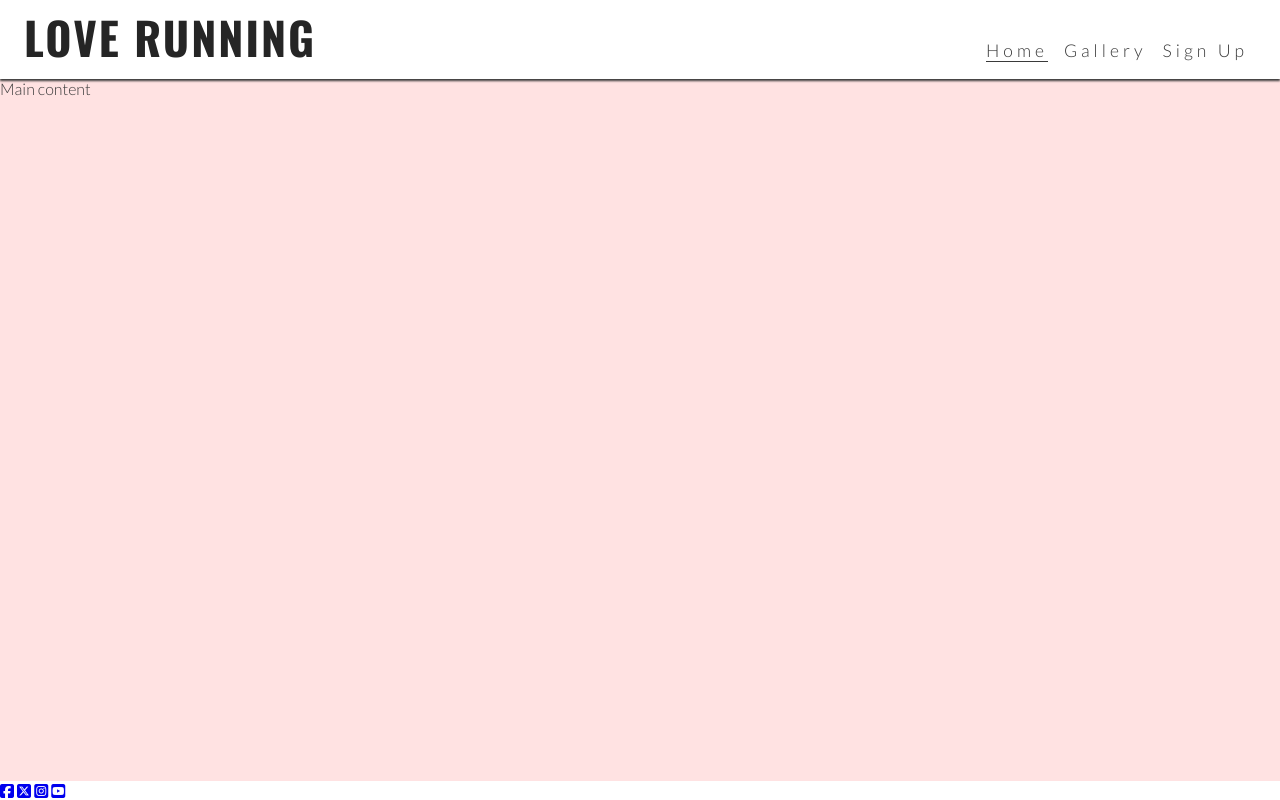
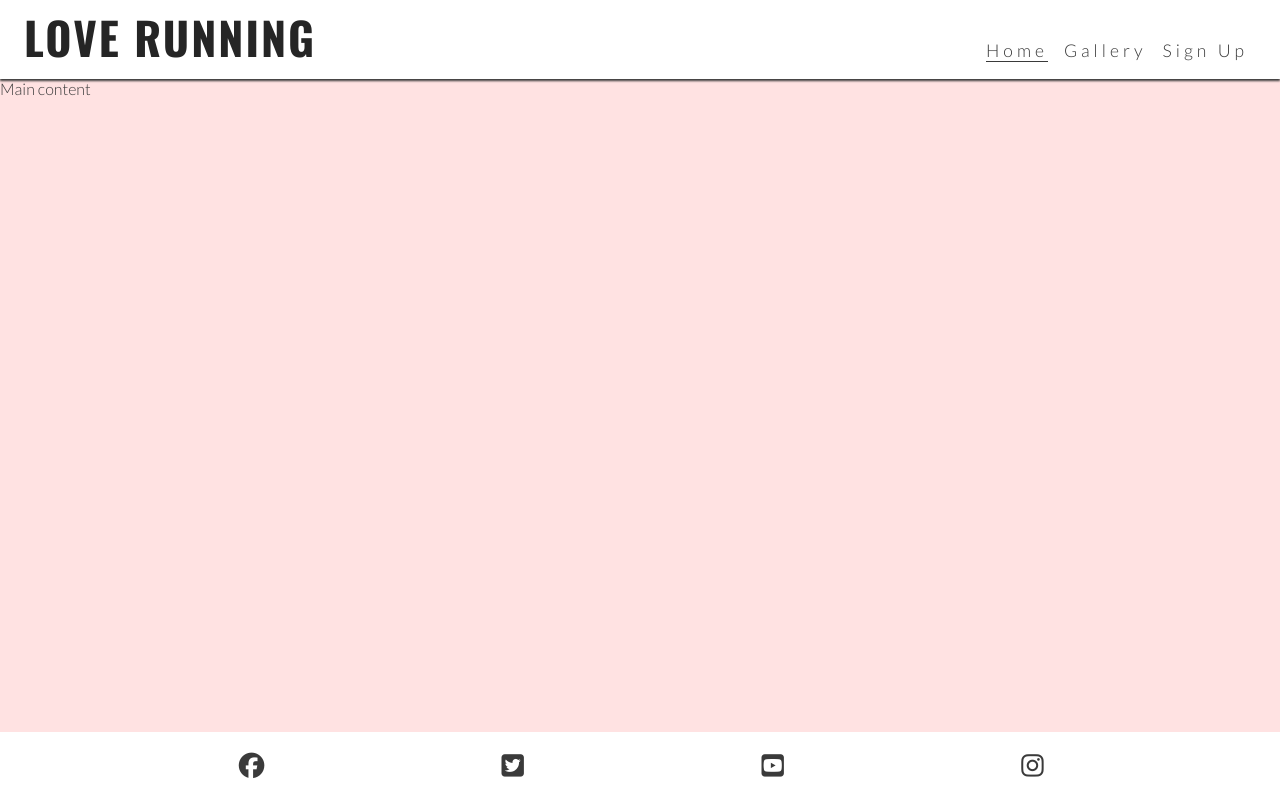
Before and after one commit to adoleyvanessa-prog/love-running, a plain HTML site: page index.html in a window 1280 px wide. Drawn offline with nearby package versions, Linux system fonts and the light colour scheme.

Commit message:
style footer for all screen sizes

```diff
--- a/assets/css/style.css
+++ b/assets/css/style.css
@@ -85,9 +85,20 @@ main {
 }
 
 /* Footer */
-footer {
-    background-color: rgb(255, 255, 255);
+#social-networks {
+    text-align: center;
+    padding: 20px 0;
+    display: flex;
+    justify-content: space-evenly;
+    list-style-type: none;
 }
+
+#social-networks i {
+    font-size: 160%;
+    padding: 5%;
+    color: #3a3a3a;
+}
+
 /* media query for tablets and larger 768px and up */
 @media screen and (min-width: 768px) {
     /* header */
@@ -121,7 +132,7 @@ footer {
 }
 
 @media screen and (min-width: 992px) {
-    #menu a:hover {
+    #menu a:hover{
         border-bottom: 1px solid #3a3a3a;
     }
 }
--- a/index.html
+++ b/index.html
@@ -55,35 +55,28 @@
     <main>Main content</main>
     <!-- Footer -->
     <footer>
-      <ul>
-        <li>
-          <a
-            href="https://www.facebook.com/"
-            target="_blank"
-            rel="noopener"
-            aria-label="Visit our Facebook page (opens in a new tab)"
-            ><i class="fa-brands fa-square-facebook"></i></a>
-
-            <a href="https://x.com/"
-            target="_blank"
-            rel="noopener"
-            aria-label="Visit our X page (opens in a new tab)"
-            ><i class="fa-brands fa-square-x-twitter"></i></a>
-
-            <a href="https://www.instagram.com/"
-            target="_blank"
-            rel="noopener"
-            aria-label="Visit our instagram page (opens in a new tab)"
-            ><i class="fa-brands fa-square-instagram"></i></a>
-
-            <a href="https://www.youtube.com/"
-            target="_blank"
-            rel="noopener"
-            aria-label="Visit our youtube page (opens in a new tab)"
-            ><i class="fa-brands fa-square-youtube"></i></a>
-        </li>
-
-      </ul>
+      <ul id="social-networks">
+            <li>
+                <a href="https://www.facebook.com/" target="_blank" rel="noopener"
+                    aria-label="Visit our Facebook page (opens in a new tab)">
+                    <i class="fa-brands fa-facebook"></i></a>
+            </li>
+            <li>
+                <a href="https://www.twitter.com/" target="_blank" rel="noopener"
+                    aria-label="Visit our Twitter page (opens in a new tab)">
+                    <i class="fa-brands fa-twitter-square"></i></a>
+            </li>
+            <li>
+                <a href="https://www.youtube.com/" target="_blank" rel="noopener"
+                    aria-label="Visit our YouTube page (opens in a new tab)">
+                    <i class="fa-brands fa-youtube-square"></i></a>
+            </li>
+            <li>
+                <a href="https://www.instagram.com/" target="_blank" rel="noopener"
+                    aria-label="Visit our Instagram page (opens in a new tab)">
+                    <i class="fa-brands fa-instagram"></i></a>
+            </li>
+        </ul>
     </footer>
     <!-- Font awesome kit -->
     <script src="https://kit.fontawesome.com/720fe4f688.js" crossorigin="anonymous"></script>
```
